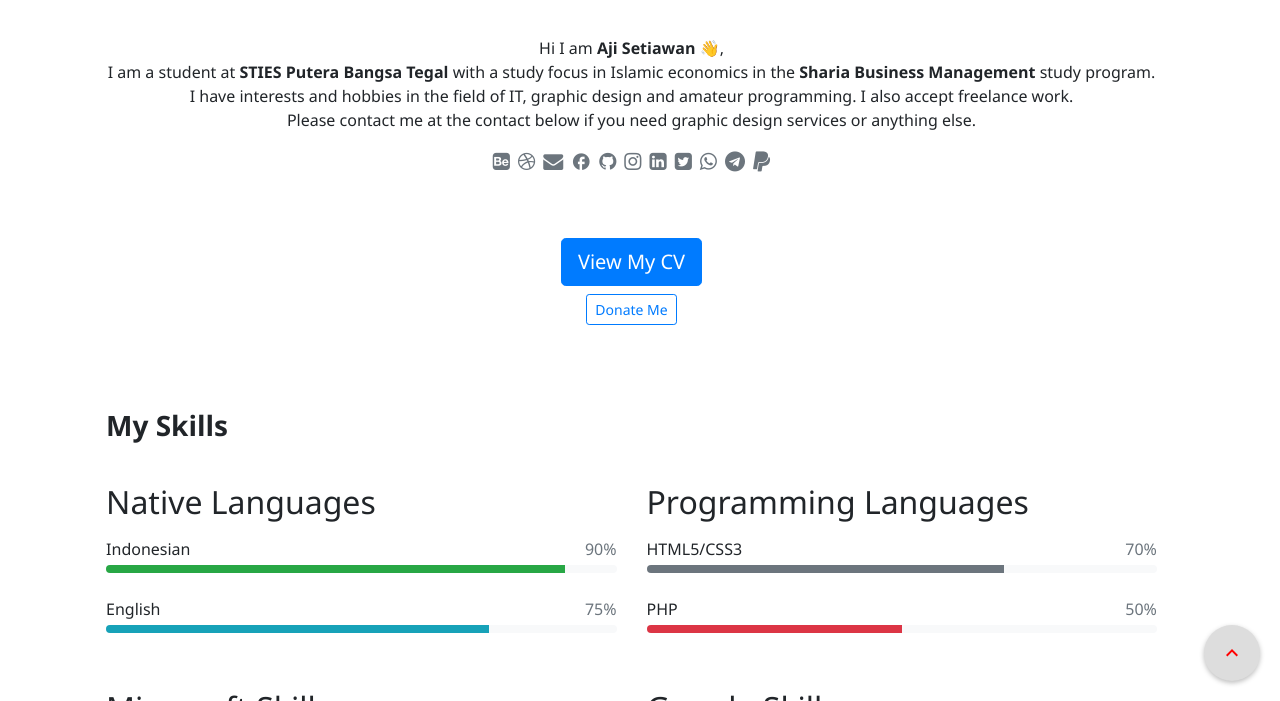
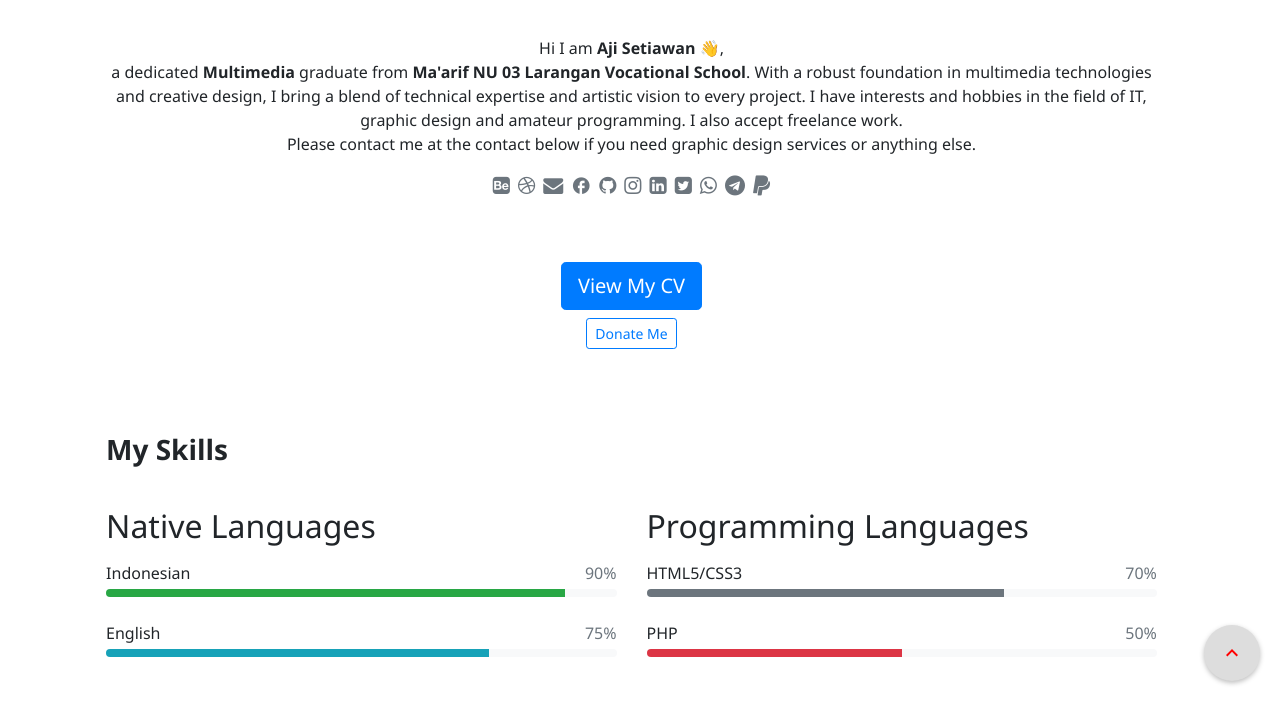
Before and after one commit to ajisetiawan716/ajisetiawan716.github.io, a Jekyll site: the page built from pages/about.md, in a window 1280 px wide and 900 px high, scrolled down 518 px, cut to the strip 199-900 px from the top of the window. Built offline with Jekyll 4.4.1, drawn with Linux system fonts in a browser that asks for light colours; emoji names are drawn with the system emoji font; some web fonts are replaced; a style sheet for code colours, icons or effects is not loaded.

Commit message:
Update about.md

```diff
--- a/pages/about.md
+++ b/pages/about.md
@@ -12,7 +12,7 @@ description: A blog about tutorials, graphic design, technology, stories and mor
 <br>
 
 Hi I am <b>{{ site.author.name }}</b> :wave:,<br>
-I am a student at <b>STIES Putera Bangsa Tegal</b> with a study focus in Islamic economics in the <b>Sharia Business Management</b> study program. I have interests and hobbies in the field of IT, graphic design and amateur programming.  I also accept freelance work.<br>Please contact me at the contact below if you need graphic design services or anything else.
+a dedicated <b>Multimedia</b> graduate from <b>Ma'arif NU 03 Larangan Vocational School</b>. With a robust foundation in multimedia technologies and creative design, I bring a blend of technical expertise and artistic vision to every project. I have interests and hobbies in the field of IT, graphic design and amateur programming.  I also accept freelance work.<br>Please contact me at the contact below if you need graphic design services or anything else.
 </p>
 
 <p class="text-center"> {% include social.html %} </p>
```
